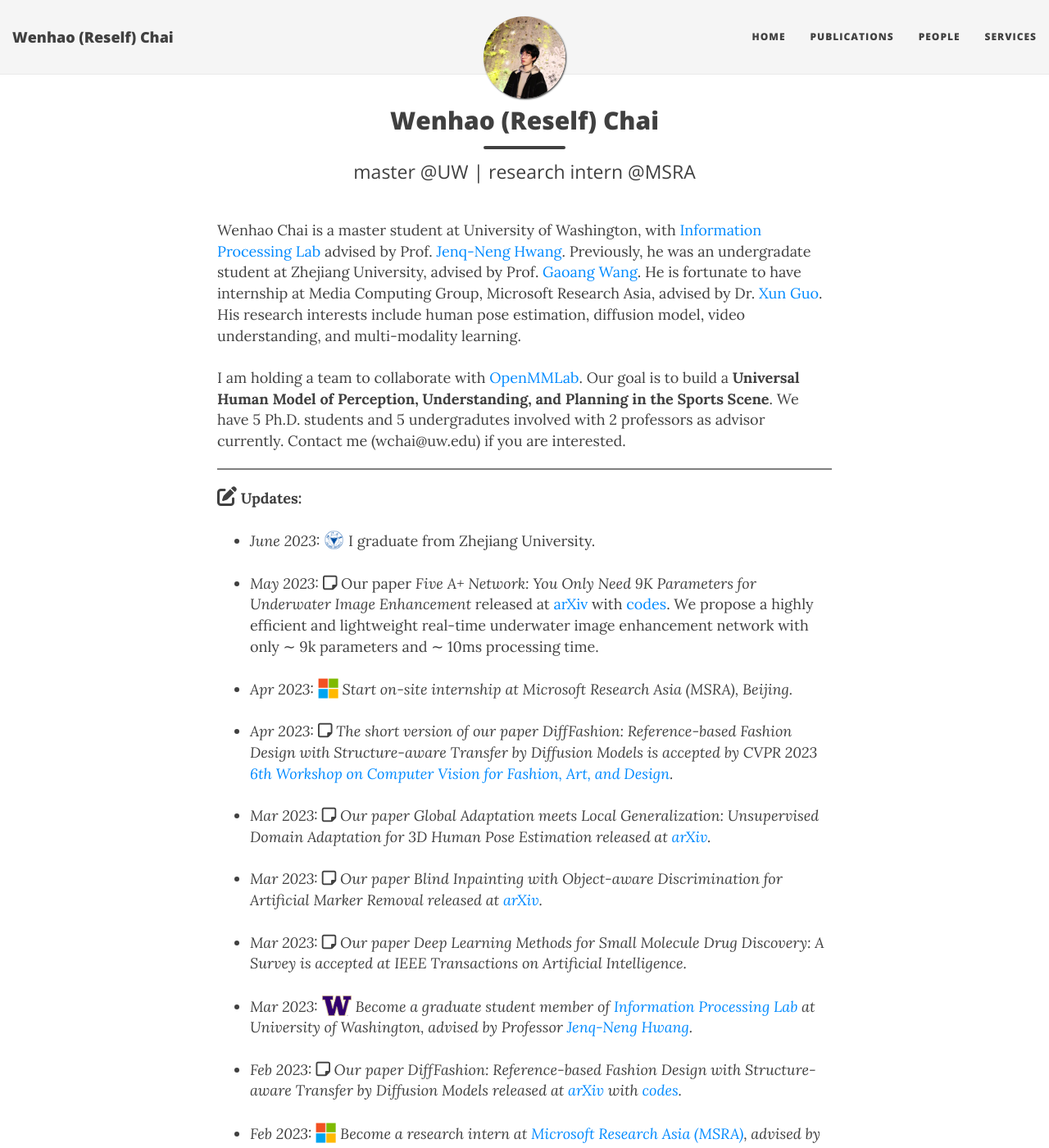
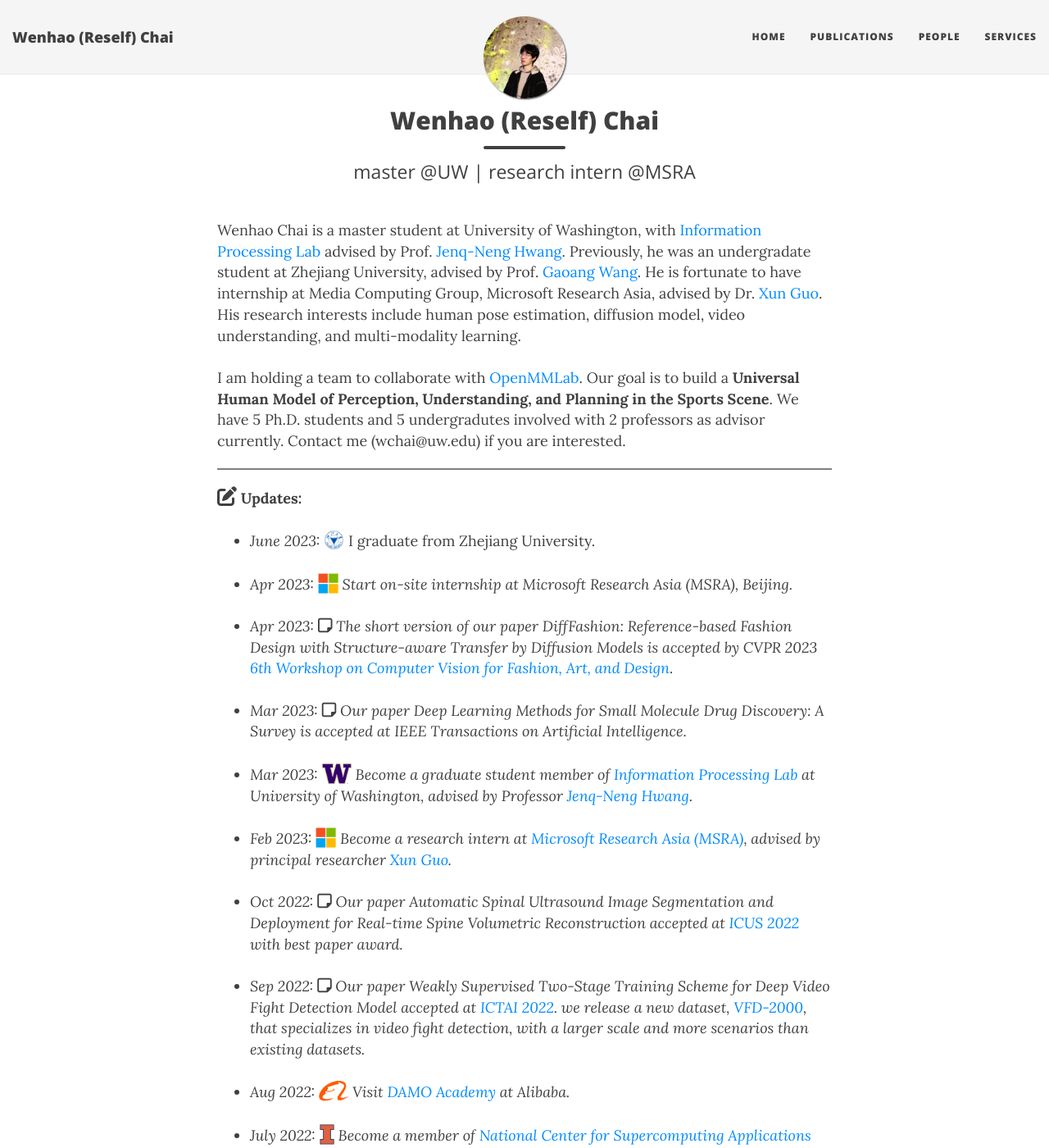
Before and after one commit to hikomal/hikomal.github.io, a Jekyll site: the page built from index.html, in a window 1280 px wide and 1400 px high. Shown: the whole window at 82% size. Built offline with Jekyll 4.4.1, drawn with Linux system fonts in a browser that asks for light colours; nearby versions of some CDN libraries; the list of posts is cut into pages by our own code.

Commit message:
Update index.html

```diff
--- a/index.html
+++ b/index.html
@@ -22,28 +22,16 @@
 	<li><i>June 2023:</i> <img src="static/imgs/zju.png" width="25" height="25" style="vertical-align:text-bottom"/> I graduate from Zhejiang University.
 	</li><br>
 
-	<li><i>May 2023:</i> <i class="fa-regular fa-note-sticky" style="font-size:20px"></i> Our paper <i>Five A+ Network: You Only Need 9K Parameters for Underwater Image Enhancement</i> released at <a href="https://arxiv.org/abs/2305.08824">arXiv</a> with <a href="https://github.com/Owen718/FiveAPlus-Network">codes</a>. We propose a highly efficient and lightweight real-time underwater image enhancement network with only ∼ 9k parameters and ∼ 10ms processing time.
-	</li><br>
-
 	<li><i>Apr 2023: <img src="static/imgs/microsoft.png" width="25" height="25" style="vertical-align:text-bottom"/> Start on-site internship at Microsoft Research Asia (MSRA), Beijing.
 	</li><br>
 
 	<li><i>Apr 2023:</i> <i class="fa-regular fa-note-sticky" style="font-size:20px"></i> The short version of our paper <i>DiffFashion: Reference-based Fashion Design with Structure-aware Transfer by Diffusion Models</i> is accepted by CVPR 2023 <a href="http://conferences.visionbib.com/2023/cvpr-cvfad-6-23-call.html">6th Workshop on Computer Vision for Fashion, Art, and Design</a>.
 	</li><br>
 
-	<li><i>Mar 2023:</i> <i class="fa-regular fa-note-sticky" style="font-size:20px"></i> Our paper <i>Global Adaptation meets Local Generalization: Unsupervised Domain Adaptation for 3D Human Pose Estimation</i> released at <a href="https://arxiv.org/abs/2303.16456">arXiv</a>.
-	</li><br>
-
-	<li><i>Mar 2023:</i> <i class="fa-regular fa-note-sticky" style="font-size:20px"></i> Our paper <i>Blind Inpainting with Object-aware Discrimination for Artificial Marker Removal</i> released at <a href="https://arxiv.org/abs/2303.15124">arXiv</a>.
-	</li><br>
-
 	<li><i>Mar 2023:</i> <i class="fa-regular fa-note-sticky" style="font-size:20px"></i> Our paper <i>Deep Learning Methods for Small Molecule Drug Discovery: A Survey</i> is accepted at IEEE Transactions on Artificial Intelligence.
 	</li><br>
 
 	<li><i>Mar 2023:</i> <img src="static/imgs/uw.png" width="36" height="25" style="vertical-align:text-bottom"/> Become a graduate student member of <a href="https://ipl-uw.github.io/">Information Processing Lab</a> at University of Washington, advised by Professor <a href="https://people.ece.uw.edu/hwang/">Jenq-Neng Hwang</a>.
-	</li><br>
-
-	<li><i>Feb 2023:</i> <i class="fa-regular fa-note-sticky" style="font-size:20px"></i> Our paper <i>DiffFashion: Reference-based Fashion Design with Structure-aware Transfer by Diffusion Models</i> released at <a href="https://arxiv.org/abs/2302.06826">arXiv</a> with <a href="https://github.com/Rem105-210/DiffFashion">codes</a>.
 	</li><br>
 
 	<li><i>Feb 2023:</i> <img src="static/imgs/microsoft.png" width="25" height="25" style="vertical-align:text-bottom"/> Become a research intern at <a href="https://www.msra.cn/">Microsoft Research Asia (MSRA)</a>, advised by principal researcher <a href="https://scholar.google.com/citations?user=Ow4R8-EAAAAJ&hl=en&oi=ao">Xun Guo</a>.
```
